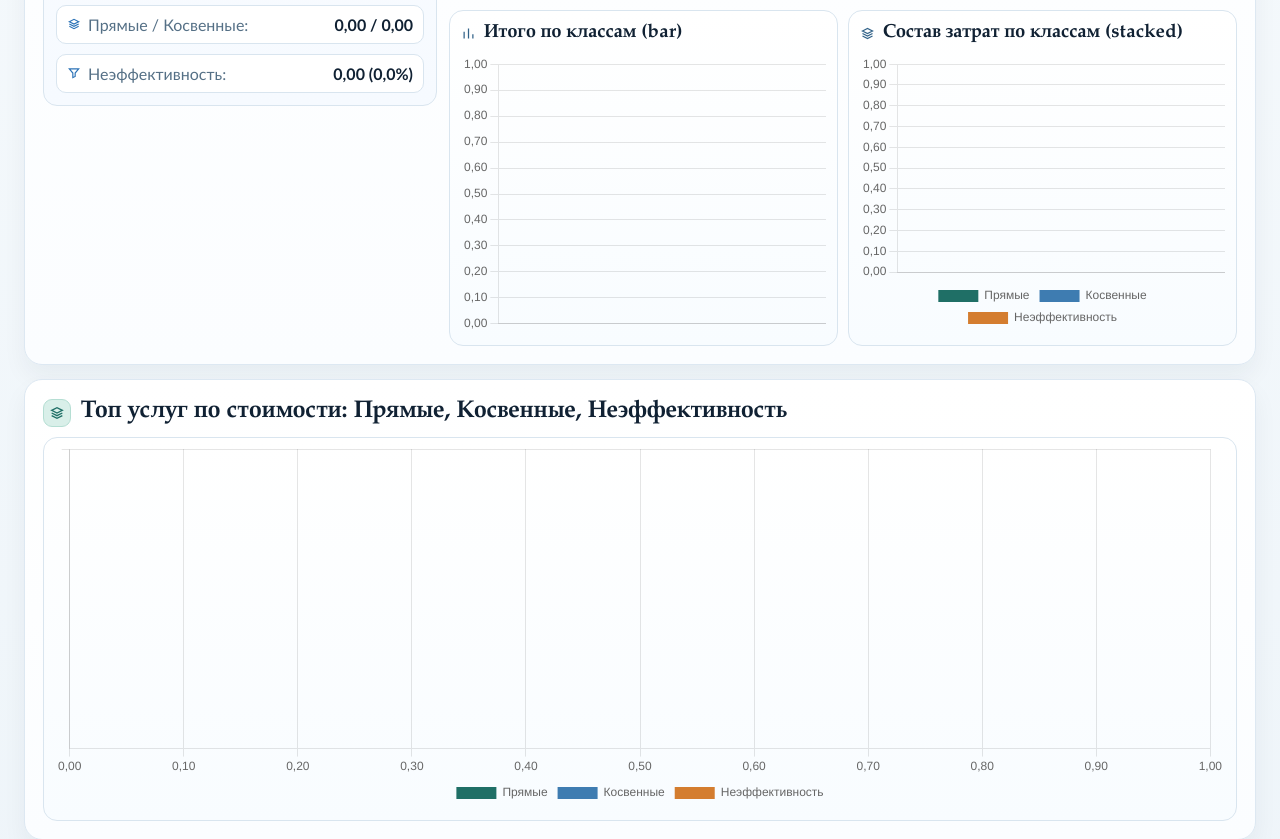
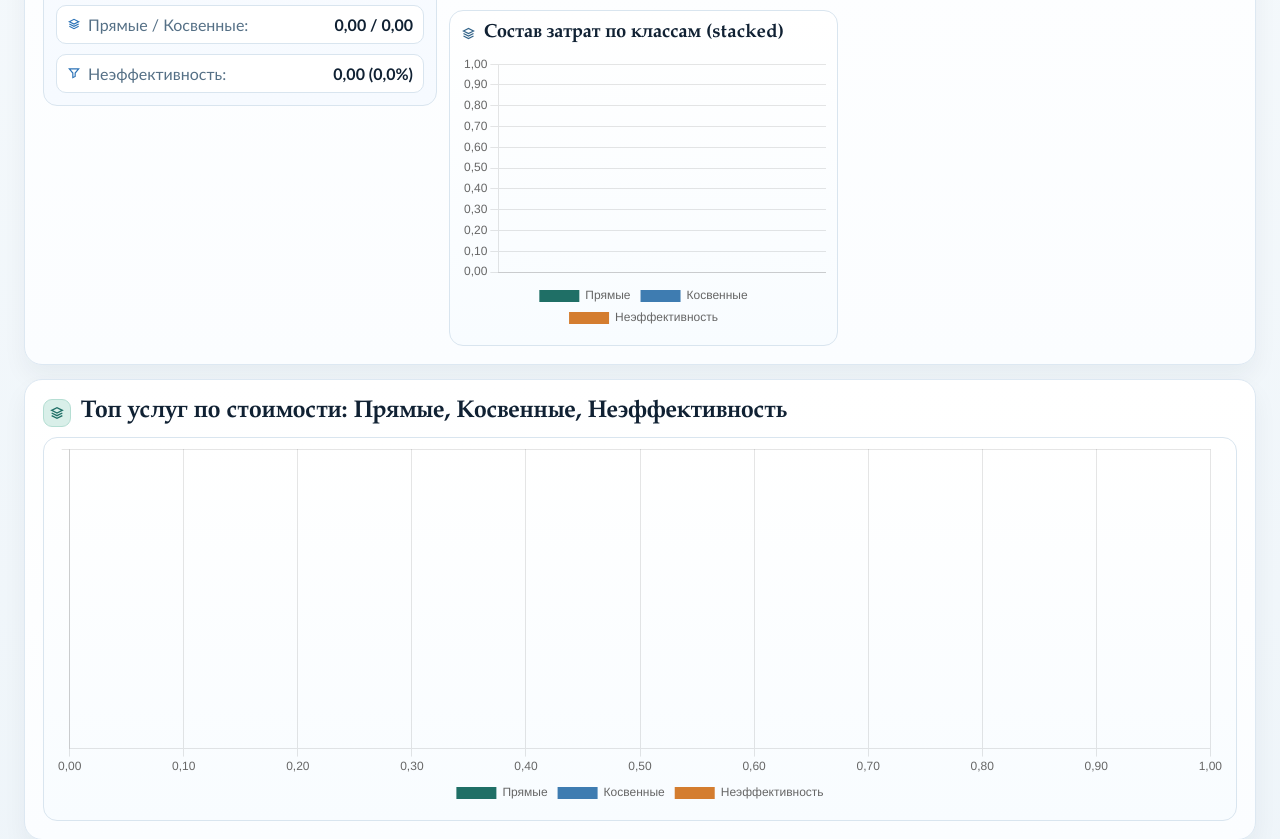
Before and after one commit to vldsmelov/opop_bi, a Flask app: template templates/dashboard.html in a window 1280 px wide. Shown: the part 780-1619 px from the top of the page. Run offline with Flask 3, Linux system fonts and the light colour scheme; the template is opened without the code that fills it: most values are stand-ins (such as "Sample title", 1, 10 or a date in 2020).

Commit message:
refactor: remove duplicate class totals bar chart

```diff
--- a/templates/dashboard.html
+++ b/templates/dashboard.html
@@ -311,10 +311,6 @@
             <article class="chart">
               <h3><svg><use href="#i-pie"></use></svg>Доли классов (pie)</h3>
               <div class="canvas-wrap"><canvas id="classSharePie"></canvas></div>
-            </article>
-            <article class="chart">
-              <h3><svg><use href="#i-bars"></use></svg>Итого по классам (bar)</h3>
-              <div class="canvas-wrap"><canvas id="classTotalsBar"></canvas></div>
             </article>
             <article class="chart">
               <h3><svg><use href="#i-stack"></use></svg>Состав затрат по классам (stacked)</h3>
@@ -698,7 +694,6 @@
         const costPct = costAbs.map((v) => t.total ? (v / t.total) * 100 : 0);
         charts.cost = pie("costStructurePie", ["Прямые","Косвенные","Неэффективность"], state.mode === "percent" ? costPct : costAbs);
         charts.classPie = pie("classSharePie", clsLabels, state.mode === "percent" ? clsShares : clsTotals);
-        charts.classBar = bar("classTotalsBar", clsLabels, state.mode === "percent" ? clsShares : clsTotals, false, "#3e7cb1", "Итого по классу");
 
         const d = state.mode === "percent" ? cls.map((x) => x.total ? (x.direct / x.total) * 100 : 0) : cls.map((x) => x.direct);
         const i = state.mode === "percent" ? cls.map((x) => x.total ? (x.indirect / x.total) * 100 : 0) : cls.map((x) => x.indirect);
```
